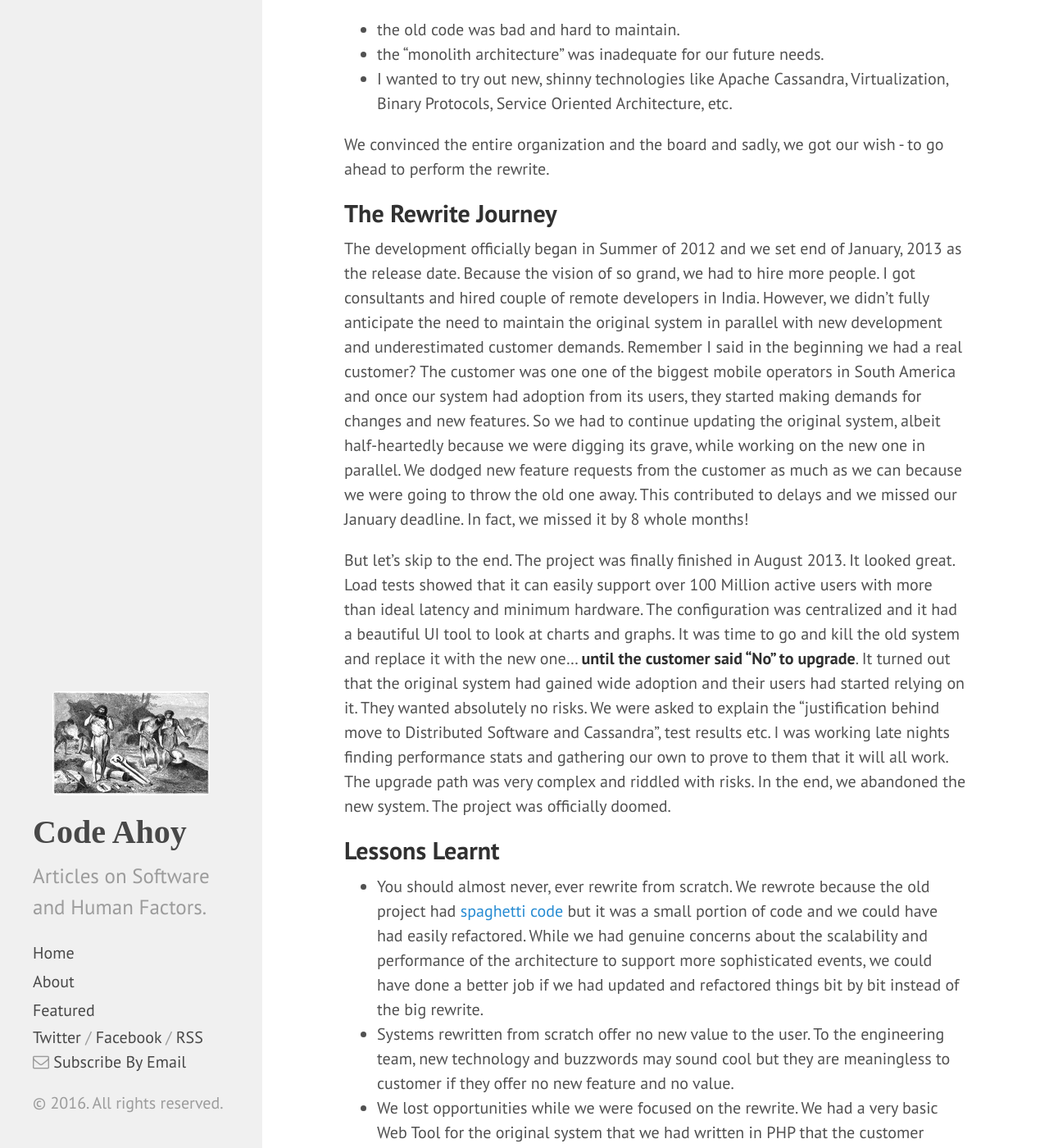
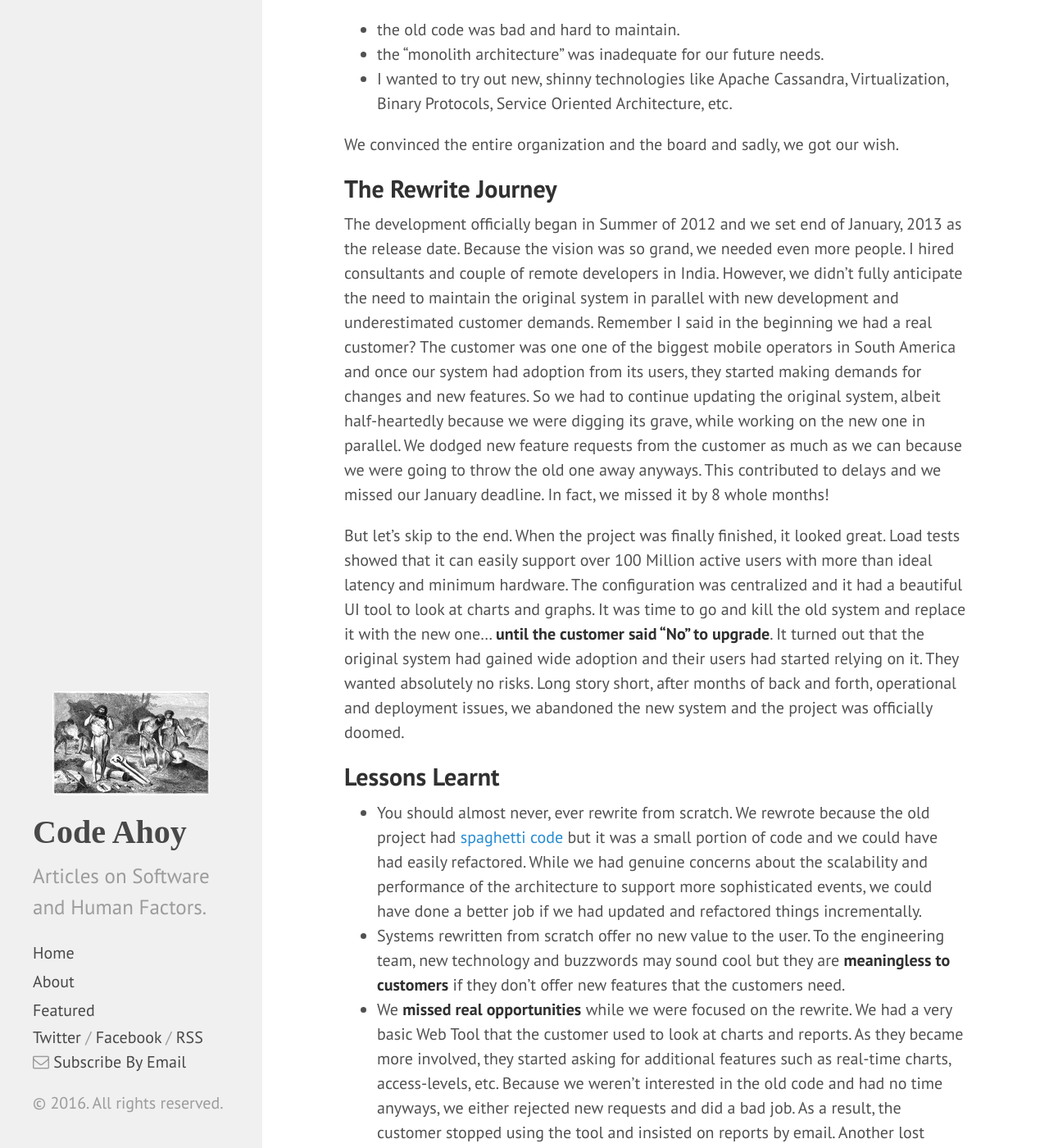
Before and after one commit to talk2viren/umermansoor.github.io, a Jekyll site: the page built from _posts/2016-04-21-rewrite-from-scratch---autopsy-of-a-failed-software-project.md, in a window 1280 px wide and 1400 px high, scrolled down 987 px. Shown: the whole window at 82% size. Built offline with Jekyll 4.4.1, drawn with Linux system fonts in a browser that asks for light colours; nearby versions of some CDN libraries; a script that is not in the unit is left out; comment, search, counter and statistics services are not loaded; some of the changed text lies outside the part shown.

Commit message:
improvements

```diff
--- a/_posts/2016-04-21-rewrite-from-scratch---autopsy-of-a-failed-software-project.md
+++ b/_posts/2016-04-21-rewrite-from-scratch---autopsy-of-a-failed-software-project.md
@@ -23,37 +23,40 @@
 - the "monolith architecture" was inadequate for our future needs.
 - I wanted to try out new, shinny technologies like Apache Cassandra, Virtualization, Binary Protocols, Service Oriented Architecture, etc.
 
-We convinced the entire organization and the board and sadly, we got our wish - to go ahead to perform the rewrite.
+We convinced the entire organization and the board and sadly, we got our wish.
 
 ## The Rewrite Journey
 
-The development officially began in Summer of 2012 and we set end of January, 2013 as the release date. Because the vision of so grand, we had to hire more people. I got consultants and hired couple of remote developers in India. However, we didn't fully anticipate the need to maintain the original system in parallel with new development and underestimated customer demands. Remember I said in the beginning we had a real customer? The customer was one one of the biggest mobile operators in South America and once our system had adoption from its users, they started making demands for changes and new features. So we had to continue updating the original system, albeit half-heartedly because we were digging its grave, while working on the new one in parallel. We dodged new feature requests from the customer as much as we can because we were going to throw the old one away. This contributed to delays and we missed our January deadline. In fact, we missed it by 8 whole months!
+The development officially began in Summer of 2012 and we set end of January, 2013 as the release date. Because the vision was so grand, we needed even more people. I hired consultants and couple of remote developers in India. However, we didn't fully anticipate the need to maintain the original system in parallel with new development and underestimated customer demands. Remember I said in the beginning we had a real customer? The customer was one one of the biggest mobile operators in South America and once our system had adoption from its users, they started making demands for changes and new features. So we had to continue updating the original system, albeit half-heartedly because we were digging its grave, while working on the new one in parallel. We dodged new feature requests from the customer as much as we can because we were going to throw the old one away anyways. This contributed to delays and we missed our January deadline. In fact, we missed it by 8 whole months!
 
-But let's skip to the end. The project was finally finished in August 2013. It looked great. Load tests showed that it can easily support over 100 Million active users with more than ideal latency and minimum hardware. The configuration was centralized and it had a beautiful UI tool to look at charts and graphs. It was time to go and kill the old system and replace it with the new one... **until the customer said "No" to upgrade**. It turned out that the original system had gained wide adoption and their users had started relying on it. They wanted absolutely no risks. We were asked to explain the "justification behind move to Distributed Software and Cassandra", test results etc. I was working late nights finding performance stats and gathering our own to prove to them that it will all work. The upgrade path was very complex and riddled with risks. In the end, we abandoned the new system. The project was officially doomed.
+But let's skip to the end. When the project was finally finished, it looked great. Load tests showed that it can easily support over 100 Million active users with more than ideal latency and minimum hardware. The configuration was centralized and it had a beautiful UI tool to look at charts and graphs. It was time to go and kill the old system and replace it with the new one... **until the customer said "No" to upgrade**. It turned out that the original system had gained wide adoption and their users had started relying on it. They wanted absolutely no risks. Long story short, after months of back and forth, operational and deployment issues, we abandoned the new system and the project was officially doomed.
 
 ## Lessons Learnt
 
-- You should almost never, ever rewrite from scratch. We rewrote because the old project had [spaghetti code](https://sourcemaking.com/antipatterns/spaghetti-code) but it was a small portion of code and we could have had easily refactored. While we had genuine concerns about the scalability and performance of the architecture to support more sophisticated events, we could have done a better job if we had updated and refactored things bit by bit instead of the big rewrite.
-- Systems rewritten from scratch offer no new value to the user. To the engineering team, new technology and buzzwords may sound cool but they are meaningless to customer if they offer no new feature and no value.
-- We lost opportunities while we were focused on the rewrite. We had a very basic Web Tool for the original system that we had written in PHP that the customer initially used to look at charts and reports. As they became more involved, the started asking for advanced features such as real-time charts, access-levels, etc. Because we weren't interested in the old code and had no time anyways, we either rejected new requests and did a bad job because of time pressures. As a result, the customer stopped using the tool and insisted on reports by email. Another lost opportunity was a robust Analytics platform. We had written scripts in Python to extract stats from log files and they were proving to be very inefficient and slow when the logs grew to many gigabytes. And slowly we ended up with a lot of scripts that became an operational nightmare.
-- I underestimated the effort that will be required for maintaining the old system while the new one is in development. We estimated 3-5 requests a month and got 3 times as many.
+- You should almost never, ever rewrite from scratch. We rewrote because the old project had [spaghetti code](https://sourcemaking.com/antipatterns/spaghetti-code) but it was a small portion of code and we could have had easily refactored. While we had genuine concerns about the scalability and performance of the architecture to support more sophisticated events, we could have done a better job if we had updated and refactored things incrementally.
+- Systems rewritten from scratch offer no new value to the user. To the engineering team, new technology and buzzwords may sound cool but they are **meaningless to customers** if they don't offer new features that the customers need.
+- We **missed real opportunities** while we were focused on the rewrite. We had a very basic Web Tool that the customer used to look at charts and reports. As they became more involved, they started asking for additional features such as real-time charts, access-levels, etc. Because we weren't interested in the old code and had no time anyways, we either rejected new requests and did a bad job. As a result, the customer stopped using the tool and insisted on reports by email. Another lost opportunity was an opportunity to build a robust Analytics platform that was *badly* needed.
+- I underestimated the effort of maintaining the old system while the new one is in development. We estimated 3-5 requests a month and got 3 times as many.
 - We thought our code was harder to read and maintain since we didn't use proper design patterns and practices that other developers spent days discussing. It turned out that most professional code I have seen in larger organizations is 2x time worst than that we had. So we were dead wrong about that.
 
 ## When Is Rewrite the Answer?
 
-Almost never, but in some cases, incremental improvements and refactoring is very difficult. But if the code you are working on is truly a genuine mess, I guess the short answer would be that you **can** rewrite if you have a lot of great developers and you understand some simple fact that the **old code will still need to be maintained, in come cases, even after you release the new version**.
+Almost never, but in some cases, incremental improvements and refactoring is very difficult. If the code you are working on is truly a genuine mess, I guess the short answer would be that you **can rewrite** if you have a lot of great developers and you understand and prepare for the fact that the **old code will still need to be maintained, in some cases, even after you release the new version**.
 
 Michael Meadows made [excellent observations](http://programmers.stackexchange.com/questions/6268/when-is-a-big-rewrite-the-answer) on when "BIG" rewrite becomes necessary:
 
 > **Technical**
+>
 - The coupling of components is so high that changes to a single component cannot be isolated from other components. A redesign of a single component results in a cascade of changes not only to adjacent components, but indirectly to all components.
 - The technology stack is so complicated that future state design necessitates multiple infrastructure changes. This would be necessary in a complete rewrite as well, but if it's required in an incremental redesign, then you lose that advantage.
 - Redesigning a component results in a complete rewrite of that component anyway, because the existing design is so fubar that there's nothing worth saving. Again, you lose the advantage if this is the case.
-**Political**
+>
+> **Political**
+>
 - The sponsors cannot be made to understand that an incremental redesign requires a long-term commitment to the project. Inevitably, most organizations lose the appetite for the continuing budget drain that an incremental redesign creates. This loss of appetite is inevitable for a rewrite as well, but the sponsors will be more inclined to continue, because they don't want to be split between a partially complete new system and a partially obsolete old system.
 - The users of the system are too attached with their "current screens." If this is the case, you won't have the license to improve a vital part of the system (the front-end). A redesign lets you circumvent this problem, since they're starting with something new. They'll still insist on getting "the same screens," but you have a little more ammunition to push back.
 Keep in mind that the total cost of redesigning incrementally is always higher than doing a complete rewrite, but the impact to the organization is usually smaller. In my opinion, if you can justify a rewrite, and you have superstar developers, then do it.
 
 ## Summary
 
-In this post, I looked back at what I consider one of the biggest mistakes of my career: rewriting a working system from scratch. How we wasted an enormous amount of time and money into duplicating working functionality we already had, rejected new features, irritated the customer and delayed ourselves by years.
+In this post, I looked back at what I consider one of the biggest mistakes of my career: rewriting a working system from scratch. Abandoning working projects is dangerous and we wasted an enormous amount of money and time duplicating working functionality we already had, rejected new features, irritated the customer and delayed ourselves by years.
```
